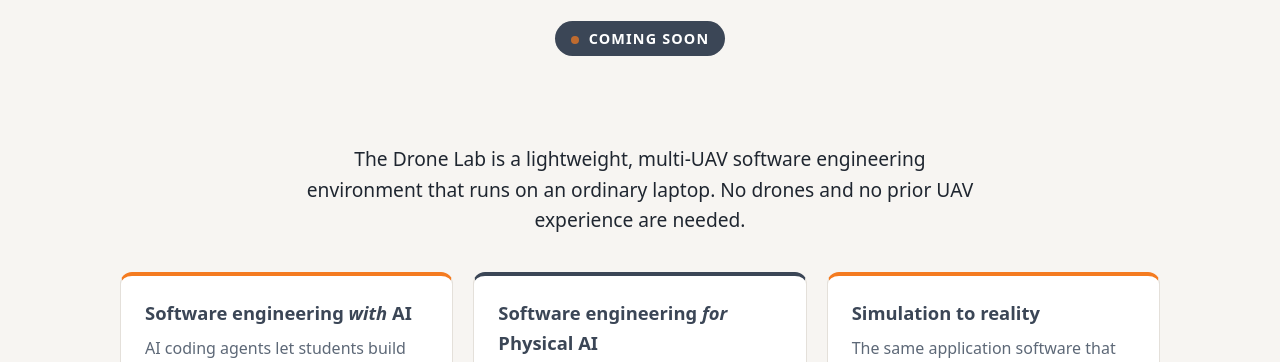
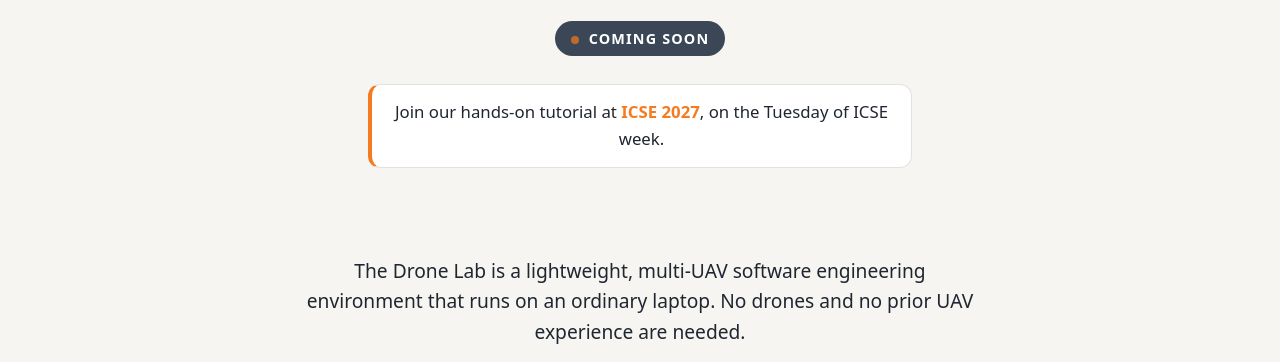
Before and after one commit to DroneCoLab/TheDroneLab, a plain HTML site: page index.html in a window 1280 px wide. Shown: the part 424-786 px from the top of the page. Drawn offline with Linux system fonts and the light colour scheme.

Commit message:
Announce ICSE 2027 hands-on tutorial
Co-Authored-By: Claude Opus 5.5 <noreply@anthropic.com>

```diff
--- a/index.html
+++ b/index.html
@@ -56,6 +56,15 @@
   @keyframes pulse { 50% { opacity: 0.3; } }
   @media (prefers-reduced-motion: reduce) { .badge::before { animation: none; } }
 
+  .event {
+    margin: 28px auto 0; max-width: 34rem;
+    padding: 14px 20px; border-radius: 12px;
+    background: #fff; border: 1px solid var(--line); border-left: 4px solid var(--orange);
+    font-size: 1.05rem; color: var(--ink);
+  }
+  .event a { color: var(--orange); font-weight: 700; text-decoration: none; }
+  .event a:hover { text-decoration: underline; }
+
   section.about { padding: 56px 0 24px; }
   .lede { font-size: 1.2rem; max-width: 62ch; margin: 0 auto 36px; text-align: center; }
   .grid { display: grid; grid-template-columns: repeat(auto-fit, minmax(280px, 1fr)); gap: 20px; }
@@ -82,6 +91,7 @@
     <h1>The <span>Drone</span> Lab</h1>
     <p class="tagline">Teaching software engineering in the age of AI, with drones.</p>
     <span class="badge">Coming soon</span>
+    <p class="event">Join our hands-on tutorial at <a href="https://conf.researchr.org/home/icse-2027">ICSE 2027</a>, on the Tuesday of ICSE week.</p>
   </header>
 
   <section class="about wrap">
```
Also changed, not shown: 1 other file.
